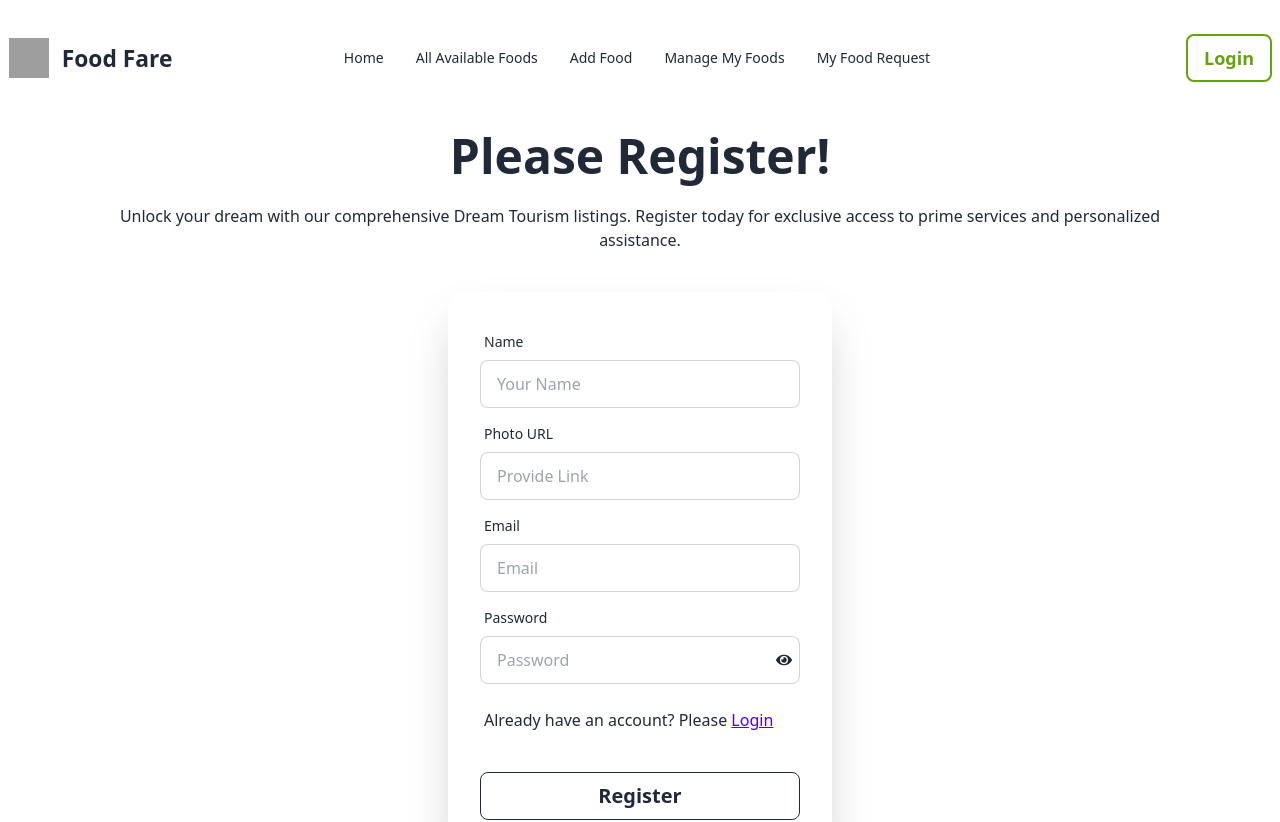
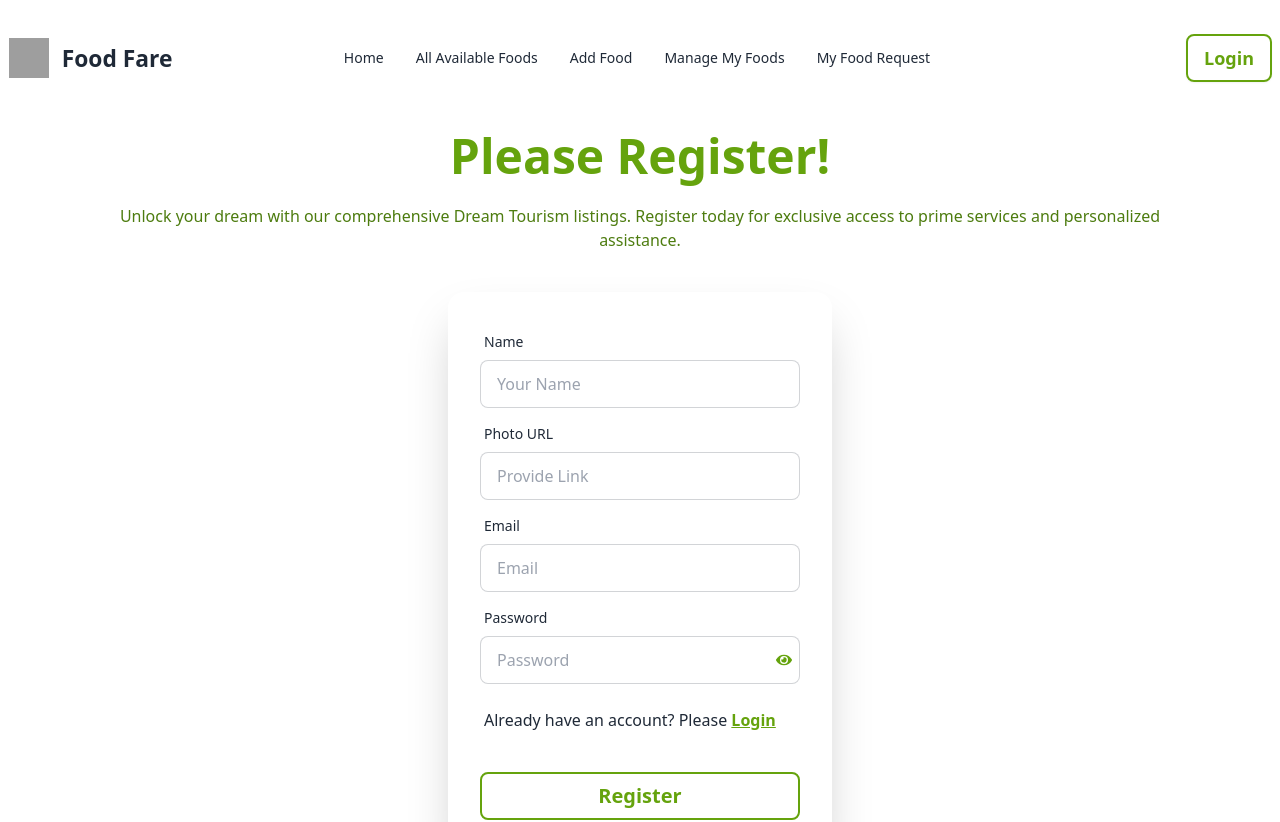
Before and after one commit to Md-Firoz-Mahmud-Nur/0142-Food-Fare-client-assignment-11-module-63, a React (Vite) app: page /register in a window 1280 px wide. Shown: the top 822 px of the page. Built offline with nearby package versions, Linux system fonts and the light colour scheme; no server answers; grey boxes are pictures that could not be loaded.

Commit message:
change color and design

```diff
--- a/src/Components/Login.jsx
+++ b/src/Components/Login.jsx
@@ -60,8 +60,8 @@ const Login = () => {
       <div className="hero p-5 md:p-20 ">
         <div className="hero-content flex-col ">
           <div className="text-center ">
-            <h1 className="text-5xl font-bold">Login now!</h1>
-            <p className="py-6">
+            <h1 className="text-5xl font-bold text-lime-600">Login now!</h1>
+            <p className="py-6 text-lime-700">
               Securely access your account. Log in now for streamlined
               navigation and personalized services.
             </p>
@@ -94,25 +94,36 @@ const Login = () => {
                 <label className="label">
                   <p className="mt-4">
                     New to this website? Please{" "}
-                    <Link className="btn-link" to="/register">
+                    <Link
+                      className="btn-link font-semibold text-lime-600"
+                      to="/register"
+                    >
                       Register
                     </Link>
                   </p>
                 </label>
               </div>
               <div className="form-control mt-6">
-                <button className="btn btn-outline text-xl">Login</button>
+                <button className="btn btn-outline border-2  border-lime-600 bg-transparent text-xl   text-lime-600  hover:border-lime-600 hover:bg-lime-600 hover:text-white">
+                  Login
+                </button>
               </div>
             </form>
             <p className="mb-2 text-center text-lg font-semibold">
               Or Login With!
             </p>
             <div className="mb-4 flex w-full flex-row justify-center">
-              <button onClick={HandleGoogle} className="btn mr-4 ">
+              <button
+                onClick={HandleGoogle}
+                className="btn btn-outline mr-4 text-lime-700 hover:border-lime-600 hover:bg-lime-600"
+              >
                 <FaGoogle />
                 Google
               </button>
-              <button onClick={HandleGitHub} className="btn">
+              <button
+                onClick={HandleGitHub}
+                className="btn btn-outline text-lime-700 hover:border-lime-600 hover:bg-lime-600"
+              >
                 <FaGithub></FaGithub>GitHub
               </button>
             </div>
--- a/src/Components/Register.jsx
+++ b/src/Components/Register.jsx
@@ -12,7 +12,6 @@ const Register = () => {
 
   const location = useLocation();
   const [showPassword, setShowPassword] = useState(false);
-
 
   const navigate = useNavigate();
 
@@ -45,27 +44,27 @@ const Register = () => {
         setTimeout(() => {
           navigate(location?.state ? location.state : "/");
         }, 1500);
-
       })
       .catch((error) => {
-        toast.error(error.message)
-
+        toast.error(error.message);
       });
   };
 
   return (
     <>
       <Helmet>
-        <title>Register</title>
+        <title>Food Fare | Register</title>
       </Helmet>
-      <div className="hero px-5 md:px-20 pt-6 pb-2">
+      <div className="hero px-5 pb-2 pt-6 md:px-20">
         <div className="hero-content flex-col ">
           <div className="text-center ">
-            <h1 className="text-5xl font-bold">Please Register!</h1>
-            <p className="py-6">
-              Unlock your dream with our comprehensive Dream Tourism
-              listings. Register today for exclusive access to prime services
-              and personalized assistance.
+            <h1 className="text-5xl font-bold text-lime-600">
+              Please Register!
+            </h1>
+            <p className="py-6 text-lime-700">
+              Unlock your dream with our comprehensive Dream Tourism listings.
+              Register today for exclusive access to prime services and
+              personalized assistance.
             </p>
           </div>
           <div className="card w-full max-w-sm shrink-0 bg-base-100 shadow-2xl">
@@ -119,11 +118,11 @@ const Register = () => {
                     required
                   />
                   <button
-                    className="absolute right-2 top-4 ml-2"
+                    className="absolute right-2 top-4 ml-2 text-lime-600"
                     onClick={(e) => {
                       e.preventDefault();
                       setShowPassword(!showPassword);
-                    } }
+                    }}
                   >
                     {!showPassword ? <FaEye /> : <FaEyeSlash />}
                   </button>
@@ -131,14 +130,19 @@ const Register = () => {
                 <label className="label">
                   <p className="mt-4">
                     Already have an account? Please{" "}
-                    <Link className="btn-link" to="/login">
+                    <Link
+                      className="btn-link font-semibold text-lime-600"
+                      to="/login"
+                    >
                       Login
                     </Link>
                   </p>
                 </label>
               </div>
               <div className="form-control my-6">
-                <button className="btn btn-outline text-xl">Register</button>
+                <button className="btn btn-outline border-2  border-lime-600 bg-transparent text-xl   text-lime-600  hover:border-lime-600 hover:bg-lime-600 hover:text-white">
+                  Register
+                </button>
               </div>
             </form>
           </div>
```
